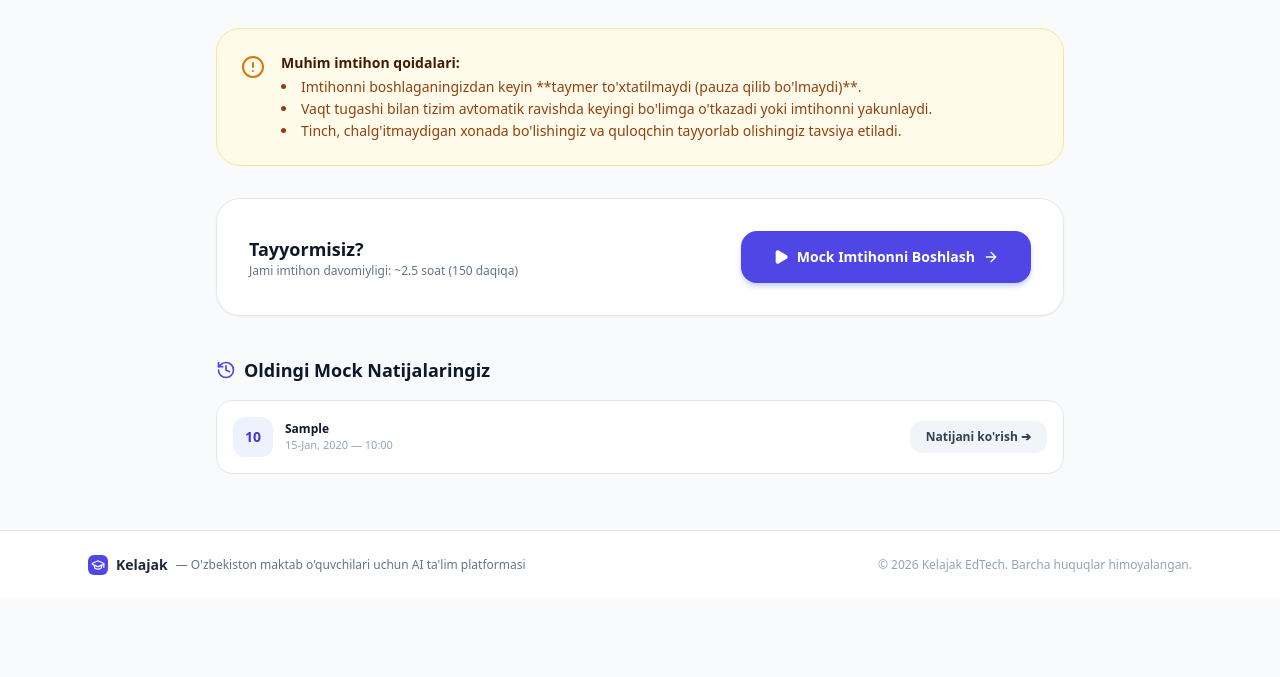
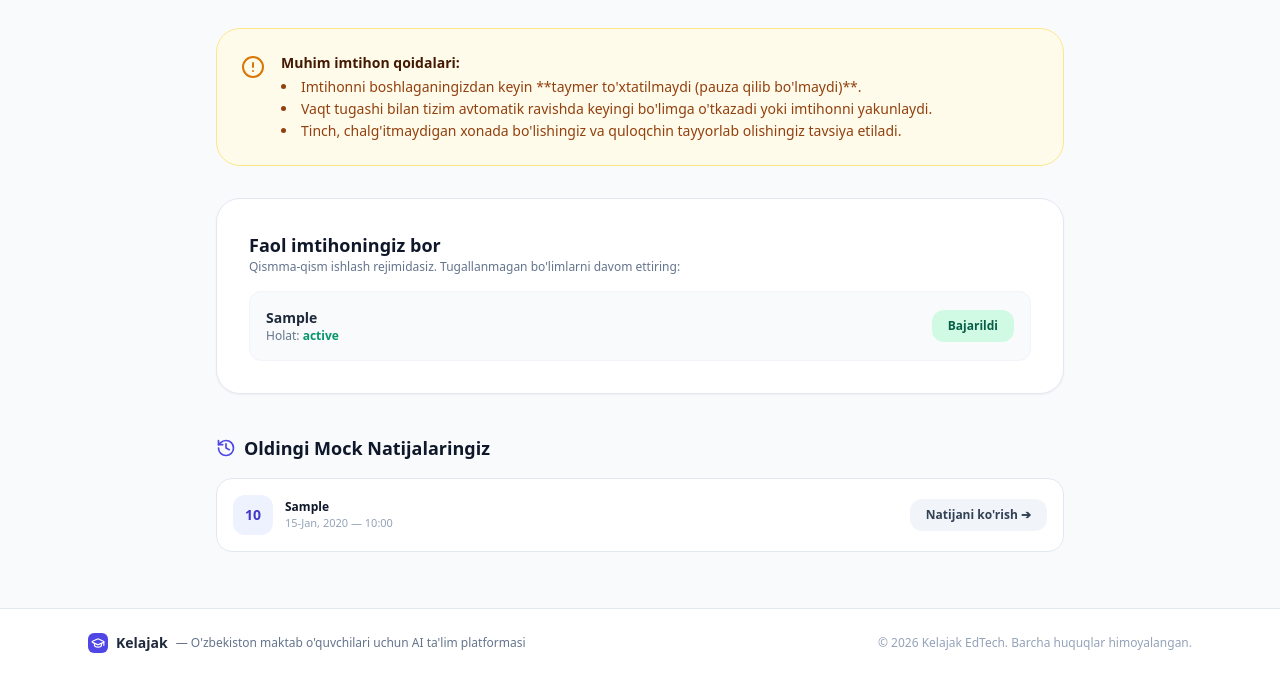
Before and after one commit to abdurahmonpy/edu, a Django app: template templates/mock_exams/intro.html in a window 1280 px wide. Shown: the part 646-1323 px from the top of the page. Before the commit the page ends 1221 px from the top, so only its background shows below. Run offline with Django 5.2, Linux system fonts and the light colour scheme; the template is opened without the code that fills it: most values are stand-ins (such as "Sample title", 1, 10 or a date in 2020); some libraries are stand-ins or nearby versions.

Commit message:
feat: Add flexible part-by-part mock exam execution mode

```diff
--- a/apps/mock_exams/urls.py
+++ b/apps/mock_exams/urls.py
@@ -8,5 +8,7 @@ urlpatterns = [
     path('start/<str:exam_type>/', views.start_mock_exam_view, name='start'),
     path('<int:exam_id>/section/<int:section_id>/', views.mock_exam_section_view, name='section'),
     path('<int:exam_id>/section/<int:section_id>/submit/', views.submit_mock_section_view, name='submit_section'),
+    path('<int:exam_id>/section/<int:section_id>/start/', views.start_section_view, name='start_section'),
+    path('<int:exam_id>/finish/', views.finish_exam_view, name='finish_exam'),
     path('<int:exam_id>/results/', views.mock_exam_result_view, name='results'),
 ]
--- a/templates/mock_exams/intro.html
+++ b/templates/mock_exams/intro.html
@@ -83,21 +83,69 @@
     </div>
   </div>
 
-  <!-- Start Exam Action -->
-  <div class="bg-white p-6 sm:p-8 rounded-3xl border border-slate-200 shadow-sm flex flex-col sm:flex-row items-center justify-between gap-4">
+  <!-- Start/Resume Exam Action -->
+  <div class="bg-white p-6 sm:p-8 rounded-3xl border border-slate-200 shadow-sm">
+    {% if active_exam %}
+      <div class="mb-4">
+        <h3 class="text-lg font-black text-slate-900">Faol imtihoningiz bor</h3>
+        <p class="text-xs text-slate-500">Qismma-qism ishlash rejimidasiz. Tugallanmagan bo'limlarni davom ettiring:</p>
+      </div>
+      <div class="space-y-3">
+        {% for section in active_exam.sections.all %}
+          <div class="flex items-center justify-between p-4 bg-slate-50 rounded-xl border border-slate-100">
+            <div>
+              <h4 class="text-sm font-bold text-slate-800">{{ section.get_section_type_display }}</h4>
+              <p class="text-xs text-slate-500">
+                Holat:
+                <span class="font-semibold {% if section.status == 'completed' %}text-emerald-600{% elif section.status == 'in_progress' %}text-amber-600{% else %}text-slate-600{% endif %}">
+                  {{ section.get_status_display }}
+                </span>
+              </p>
+            </div>
+            {% if section.status == 'completed' %}
+              <div class="px-4 py-2 bg-emerald-100 text-emerald-800 text-xs font-bold rounded-xl">Bajarildi</div>
+            {% elif section.status == 'in_progress' %}
+              <a href="{% url 'mock_exams:section' active_exam.id section.id %}" class="px-4 py-2 bg-amber-500 hover:bg-amber-600 text-white text-xs font-bold rounded-xl shadow-sm transition">Davom etish</a>
+            {% elif section.status == 'pending' %}
+              <!-- Allow starting only if it is the first pending one? Or any pending? Let's allow any pending -->
+              <form method="post" action="{% url 'mock_exams:start_section' active_exam.id section.id %}" style="margin: 0;">
+                {% csrf_token %}
+                <button type="submit" class="px-4 py-2 bg-indigo-600 hover:bg-indigo-700 text-white text-xs font-bold rounded-xl shadow-sm transition">Boshlash</button>
+              </form>
+            {% endif %}
+          </div>
+        {% endfor %}
+      </div>
+
+      <!-- Finish Exam Button if all sections completed -->
+      {% if active_exam.status != 'completed' %}
+      <div class="mt-4 pt-4 border-t border-slate-200 text-right">
+          <form method="post" action="{% url 'mock_exams:finish_exam' active_exam.id %}" style="display:inline;">
+              {% csrf_token %}
+              <button type="submit" class="px-4 py-2 bg-emerald-600 hover:bg-emerald-700 text-white text-xs font-bold rounded-xl shadow-sm transition" onclick="return confirm('Imtihonni yakunlab, natijalarni hisoblaymizmi?');">
+                Imtihonni Yakunlash (AI Tahlil)
+              </button>
+          </form>
+      </div>
+      {% endif %}
+
+    {% else %}
+      <div class="flex flex-col sm:flex-row items-center justify-between gap-4">
         <div>
           <h3 class="text-lg font-black text-slate-900">Tayyormisiz?</h3>
-      <p class="text-xs text-slate-500">Jami imtihon davomiyligi: ~2.5 soat (150 daqiqa)</p>
+          <p class="text-xs text-slate-500">Qismma-qism (Reading alohida, Listening alohida) ishlash mumkin!</p>
         </div>
 
         <form method="post" action="{% url 'mock_exams:start' 'ielts' %}">
           {% csrf_token %}
           <button type="submit" class="px-8 py-4 bg-indigo-600 hover:bg-indigo-700 active:scale-[0.99] text-white text-sm font-extrabold rounded-2xl shadow-md shadow-indigo-200 transition flex items-center space-x-2">
             <i data-lucide="play" class="w-4 h-4 fill-current"></i>
-        <span>Mock Imtihonni Boshlash</span>
+            <span>Mock Imtihonni Yaratish</span>
             <i data-lucide="arrow-right" class="w-4 h-4"></i>
           </button>
         </form>
+      </div>
+    {% endif %}
   </div>
 
   {% if past_exams %}
```
Also changed, not shown: apps/mock_exams/views.py (+30 -21 lines). Lines whose indentation alone changed are shown as unchanged.
